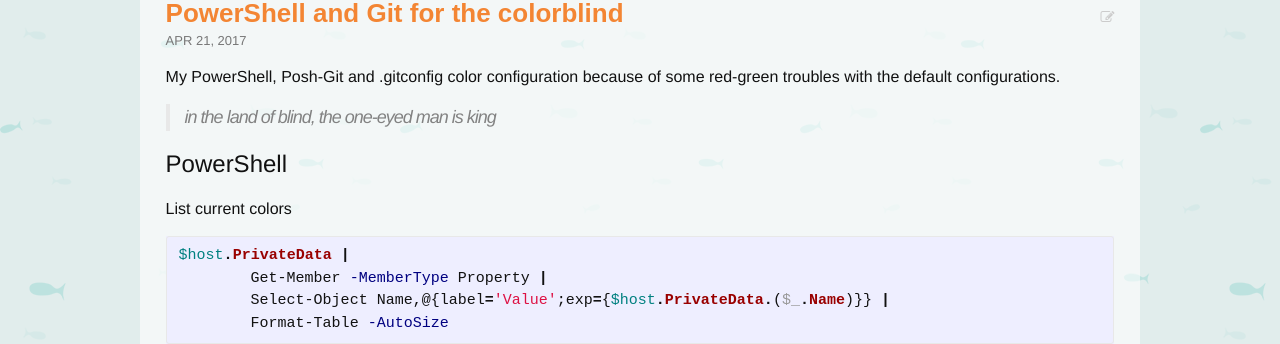
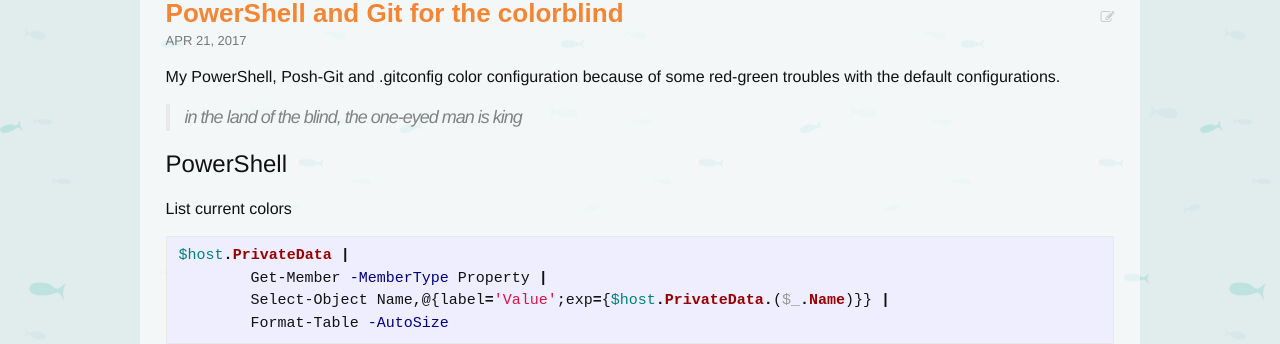
Before and after one commit to Laoujin/bliki, a Jekyll site: the page built from _posts/2017-04-21-powershell-and-git-for-the-colorblind.md, in a window 1280 px wide. Shown: the part 175-519 px from the top of the page. Built offline with Jekyll 4.4.1, drawn with Linux system fonts in a browser that asks for light colours; some web fonts are replaced.

Commit message:
typo fix

```diff
--- a/_posts/2017-04-21-powershell-and-git-for-the-colorblind.md
+++ b/_posts/2017-04-21-powershell-and-git-for-the-colorblind.md
@@ -11,7 +11,7 @@
 
 <!--more-->
 
-> in the land of blind, the one-eyed man is king
+> in the land of the blind, the one-eyed man is king
 
 
 PowerShell
```
